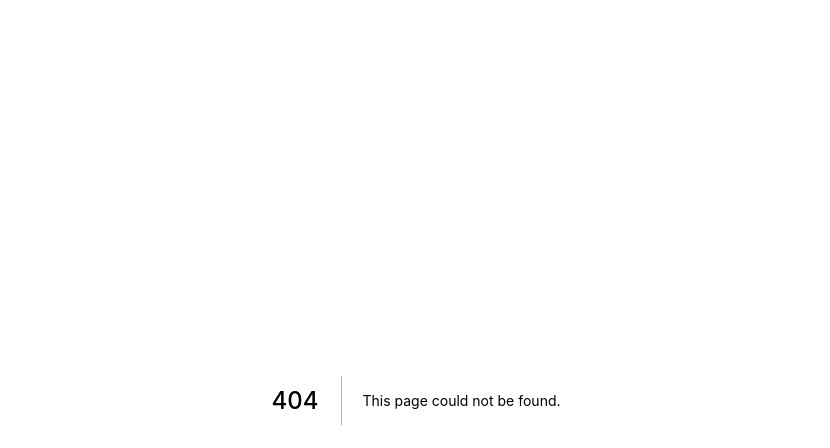
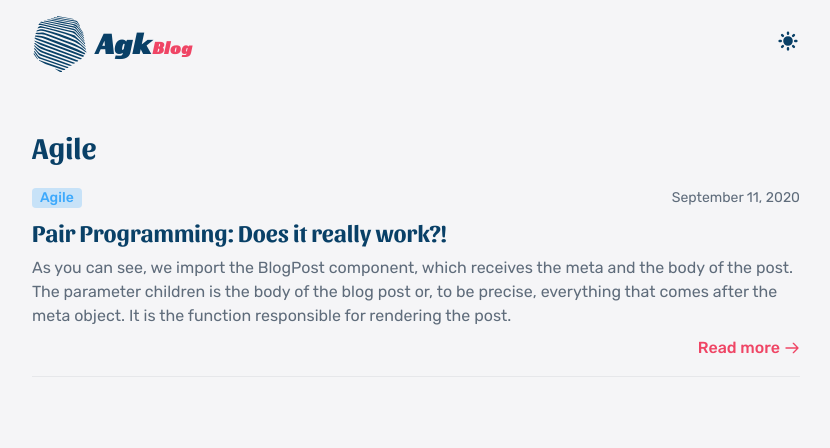
Before and after one commit to AgkTF/blog-2021, a Next.js app: page /topics/Agile in a window 1280 px wide. Before the commit this address had no page. Shown: the top 448 px of the page, without its empty margins (224-1054 px from the left). Built offline with nearby package versions, Linux system fonts and the light colour scheme; a small style sheet from the web is missing; what @tailwindcss/typography would draw is missing.

Commit message:
- Add topics pages dynamically.

```diff
--- /dev/null
+++ b/pages/topics/[topicName].js
@@ -0,0 +1,56 @@
+import { PageLayout } from 'components/Layout';
+import { PostPreview } from 'components/UIElements';
+import { combinedPostsByTopic } from 'Utils/postsFetcher';
+
+const TopicPageLayout = ({ topicName, posts }) => {
+  return (
+    <PageLayout
+      pageTitle={`${topicName} Articles`}
+      pageDescription={`The homepage for the articles related to ${topicName}.`}
+      pageUrl={`https://blog.agktf.com/topics/${topicName}`}
+    >
+      <main className="pb-16 mt-5 max-w-sm sm:max-w-xl md:max-w-2xl lg:max-w-3xl m-auto">
+        <section className="mt-6 sm:mt-10 w-full">
+          <h1 className="font-bold font-sansita text-headline-light dark:text-headline-dark text-2xl sm:text-3xl">
+            {topicName}
+          </h1>
+
+          {combinedPostsByTopic[topicName].map(post => {
+            const { postTitle, publishDate, tagName, postPreview } =
+              post.module.meta;
+            return (
+              <PostPreview
+                key={post.link}
+                contentPreview={postPreview}
+                tagName={tagName}
+                date={publishDate}
+                postTitle={postTitle}
+                link={post.link}
+              />
+            );
+          })}
+        </section>
+      </main>
+    </PageLayout>
+  );
+};
+
+export async function getStaticPaths() {
+  const paths = Object.keys(combinedPostsByTopic).map(topic => ({
+    params: {
+      topicName: topic,
+    },
+  }));
+
+  return { paths, fallback: false };
+}
+
+export async function getStaticProps({ params }) {
+  return {
+    props: {
+      topicName: params.topicName,
+    },
+  };
+}
+
+export default TopicPageLayout;
--- a/pages/topics/react.js
+++ /dev/null
@@ -1,7 +0,0 @@
-import { TopicPageLayout } from 'components/Layout';
-
-const ReactPosts = () => {
-  return <TopicPageLayout topicName="React" />;
-};
-
-export default ReactPosts;
--- a/src/components/UIElements/TagPill/TagPill.js
+++ b/src/components/UIElements/TagPill/TagPill.js
@@ -7,7 +7,7 @@ const TagPill = ({ tagName }) => {
       className="px-2 bg-highlight bg-opacity-25 text-highlight font-rubik font-medium text-xs sm:text-sm rounded"
       style={{ width: 'fit-content' }}
     >
-      <Link href={`/topics/${tagName.toLowerCase()}`}>{tagName}</Link>
+      <Link href={`/topics/${tagName}`}>{tagName}</Link>
     </div>
   );
 };
```
